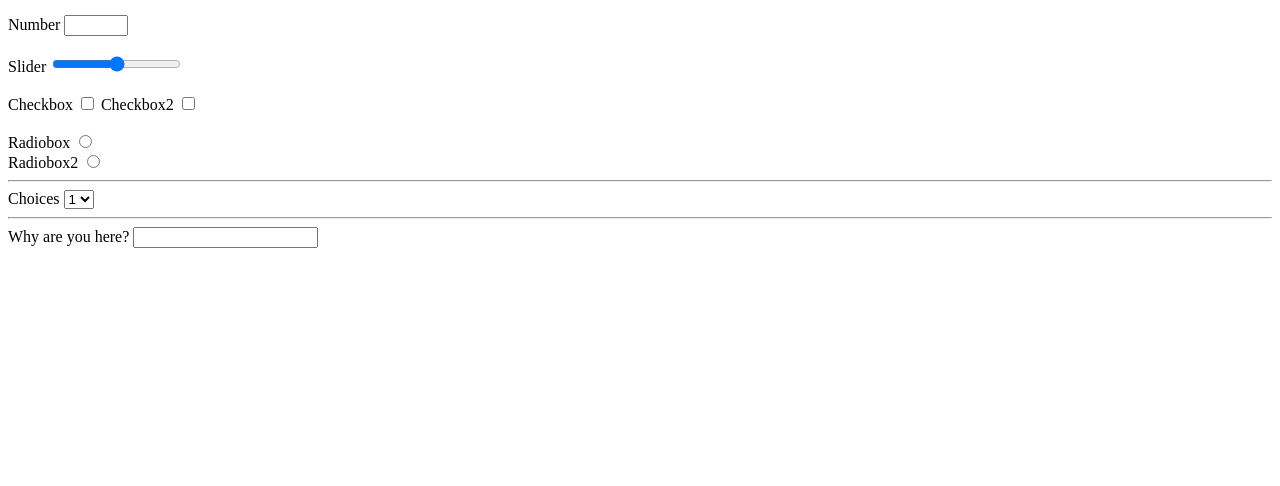
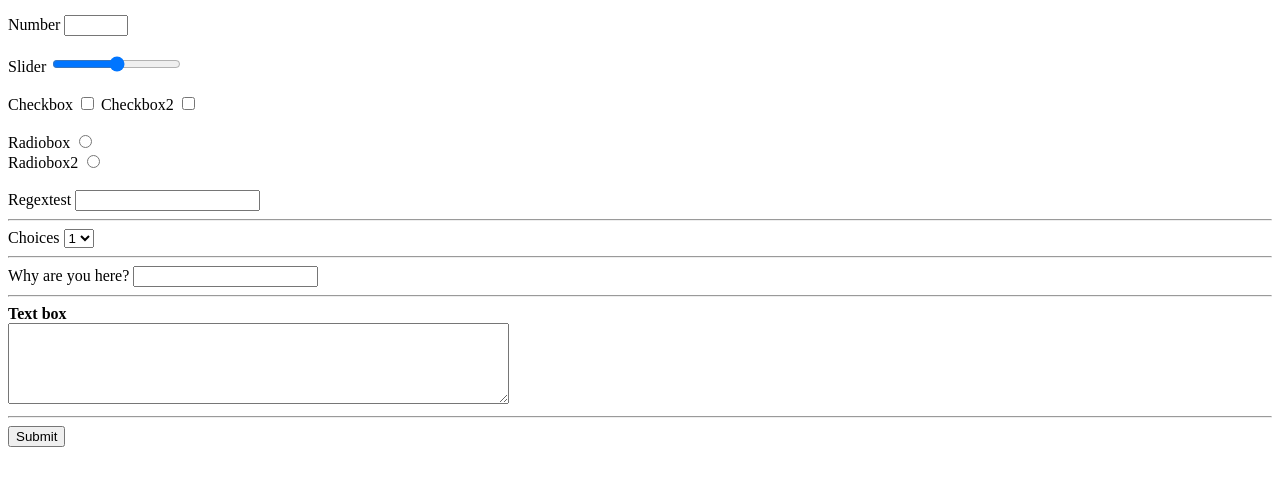
Before and after one commit to fizzyjosh555/WebStuff, a plain HTML site: page HTML/HTMLRef2.html in a window 1280 px wide. Shown: the part 130-616 px from the top of the page. Drawn offline with Linux system fonts and the light colour scheme.

Commit message:
HTML form validation

```diff
--- a/HTML/HTMLRef2.html
+++ b/HTML/HTMLRef2.html
@@ -10,7 +10,7 @@
 		<h1>Second page for testing</h1>
 		<form>
 			<label for="username">Name</label>
-			<input type="text" name="nameField" id="username">
+			<input type="text" name="nameField" id="username" minlength="6" maxlength="15" required>
 			<label for="pw">Password</label>
 			<input type="password" name="passField" id="pw">
 			<br><br>
@@ -30,6 +30,9 @@
 			<br>
 			<label for="Radiobox2">Radiobox2</label>
 			<input id="Radiobox2" type="radio" name="radiobox" value="radiochecked2">
+			<br><br>
+			<label for="regextest">Regextest</label>
+			<input id="regextest" type="text" name="regexval" pattern="[0-9]{14,16}" required>
 			<hr>
 			<section class="Dropdown-section">
 				<label for="dropdown">Choices</label>
@@ -42,14 +45,23 @@
 			<hr>
 			<section class="list-selection">
 				<label for="list-question">Why are you here?</label>
-				<input list="list-questions" id="list-question" name="list">
+				<input type="text" list="list-questions" id="list-question" name="list">
 				<datalist id="list-questions">
 					<option value="1">Because I want to be</option>
 					<option value="2">Because I can</option>
 					<option value="3">Don't question me</option>
 				</datalist>
 			</section>
-
+			<hr>
+			<section class="textarea-box">
+				<strong><label for="textbox">Text box</label></strong>
+				<br>
+				<textarea id="textbox" type="text" rows="5" cols="60" name="textboxinput" required></textarea>
+			</section>
+			<hr>
+			<section class="submission">
+				<strong><input type="submit" value="Submit"></strong>
+			</section>
 		</form>
 	</body>
 </html>
```
